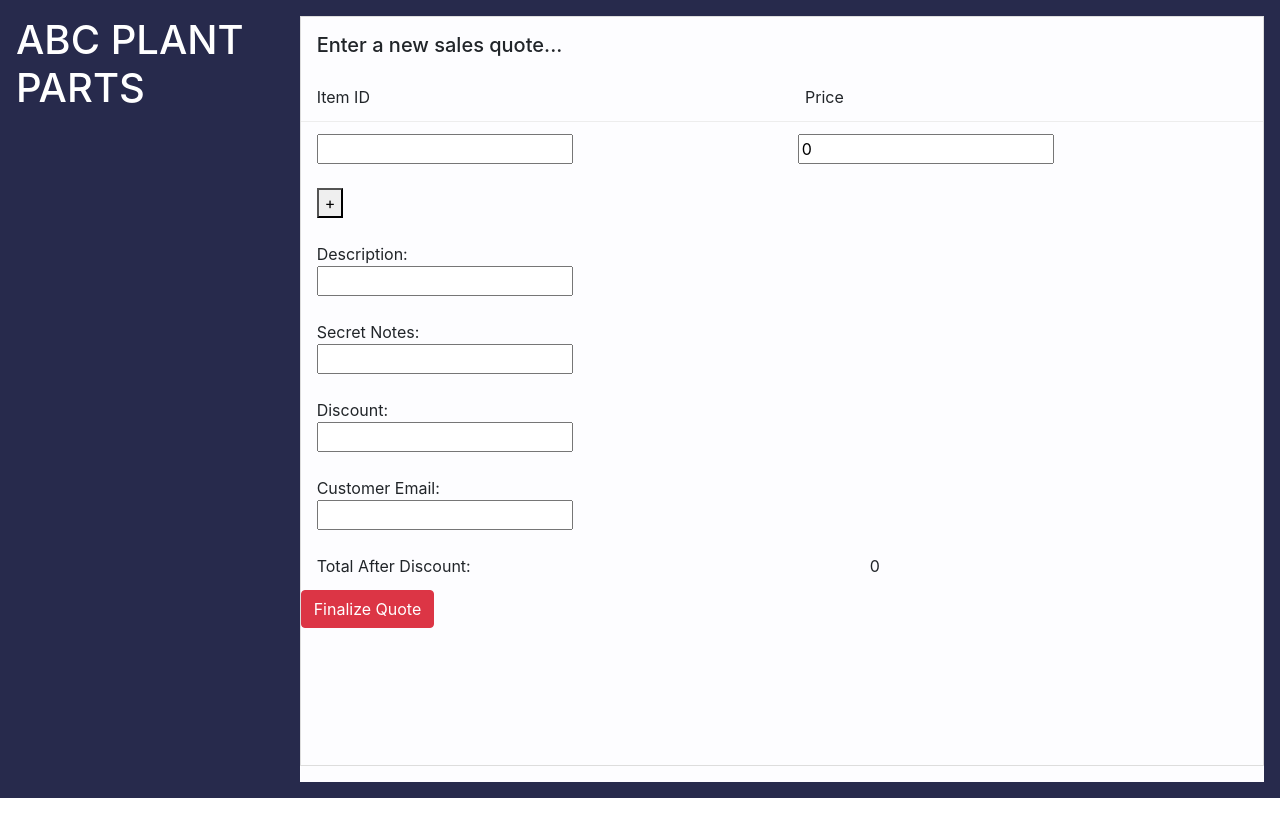
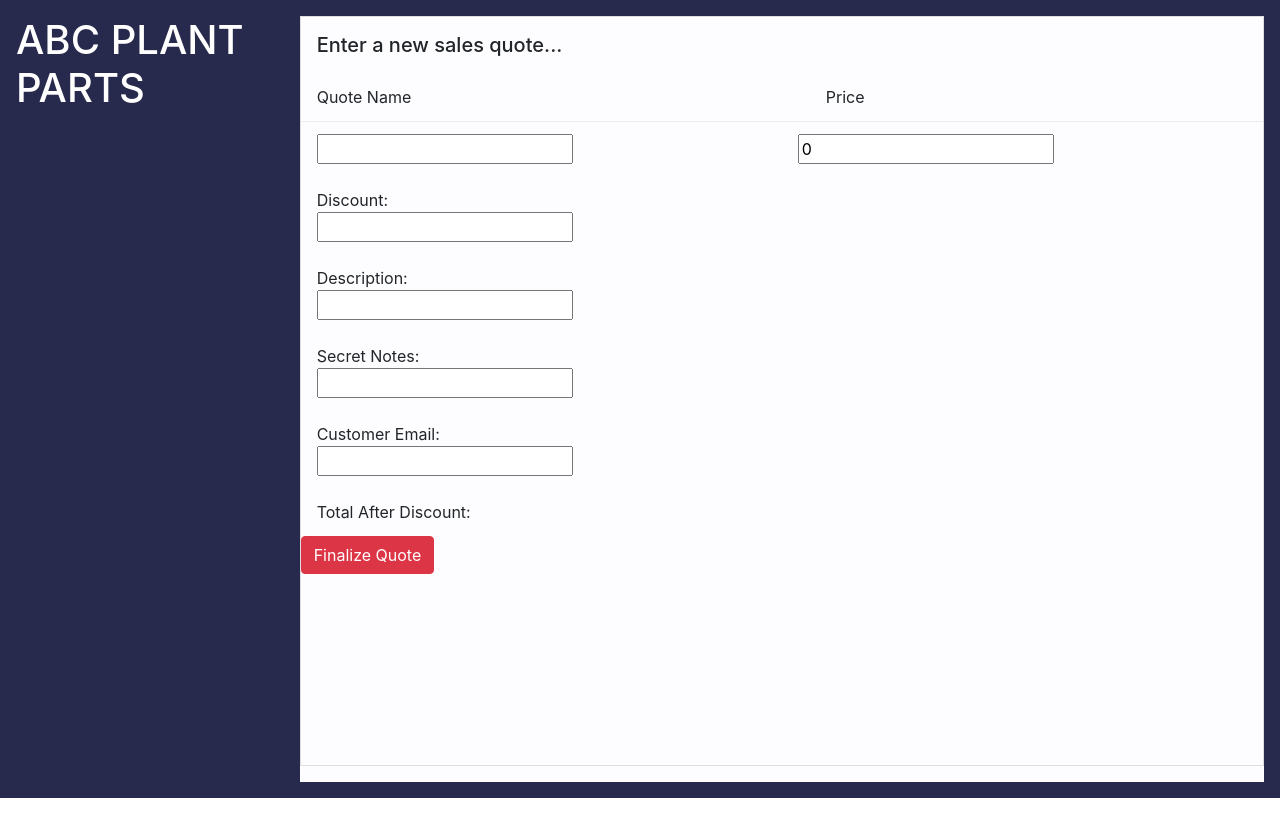
Before and after one commit to jennyepaul/quote-system, a React (Create React App) app in the folder front-end/: page /Page1 in a window 1280 px wide. Built offline with nearby package versions, Linux system fonts and the light colour scheme.

Commit message:
changes to delete + button, realized each quote is one quote, not quote made up of multiple items

```diff
--- a/front-end/src/quote-table.js
+++ b/front-end/src/quote-table.js
@@ -27,10 +27,6 @@ const QuoteTable = () => {
     setCosts(_tempCosts);
   };
 
-  const addNewCost = () => {
-    setCosts(prevCosts => [...prevCosts, { item_id: "", price: 0 }]);
-  };
-
   const getTotalCosts = () => {
     return costs.reduce((total, item) => {
       return total + Number(item.price);
@@ -43,7 +39,7 @@ const QuoteTable = () => {
         <div className="table-header">
           <div className="table-row">
             <div className="table-data">
-              <div>Item ID</div>
+              <div>Quote Name</div>
             </div>
             <div className="table-data">
               <div>Price</div>
@@ -75,7 +71,11 @@ const QuoteTable = () => {
           ))}
           <div className="table-row">
             <div className="table-data">
-              <button onClick={addNewCost}>+</button>
+              <div>Discount:</div>
+              <input
+                name="discount"
+                type="text"
+              />
             </div>
           </div>
           <div className="table-row">
@@ -98,15 +98,6 @@ const QuoteTable = () => {
           </div>
           <div className="table-row">
             <div className="table-data">
-              <div>Discount:</div>
-              <input
-                name="discount"
-                type="text"
-              />
-            </div>
-          </div>
-          <div className="table-row">
-            <div className="table-data">
               <div>Customer Email:</div>
               <input
                 id="customer-email"
@@ -119,9 +110,6 @@ const QuoteTable = () => {
           <div className="table-row">
             <div className="table-data">
               <div>Total After Discount:</div>
-            </div>
-            <div className="table-data">
-              <div>{getTotalCosts()}</div>
             </div>
           </div>
         </div>
```
